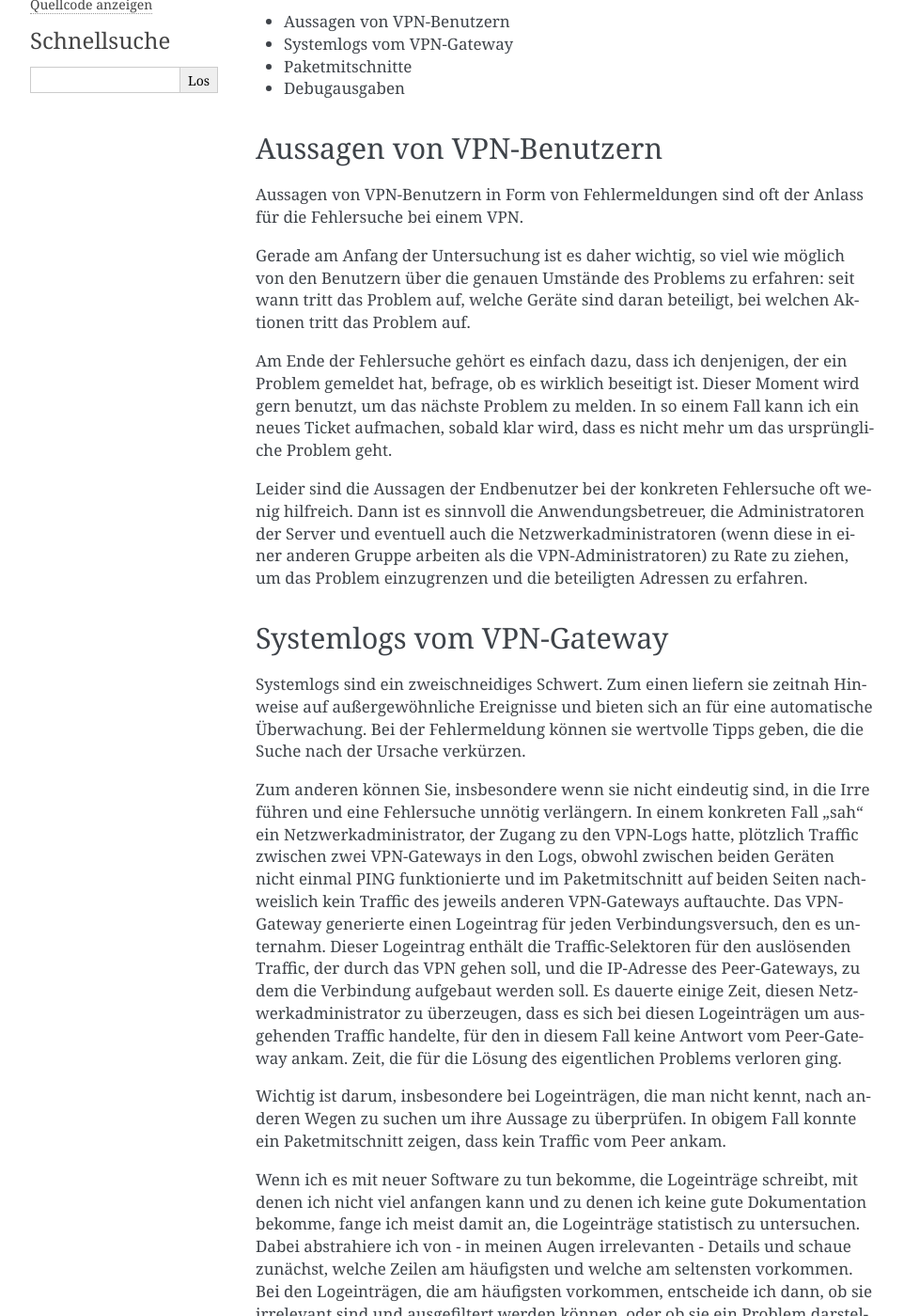
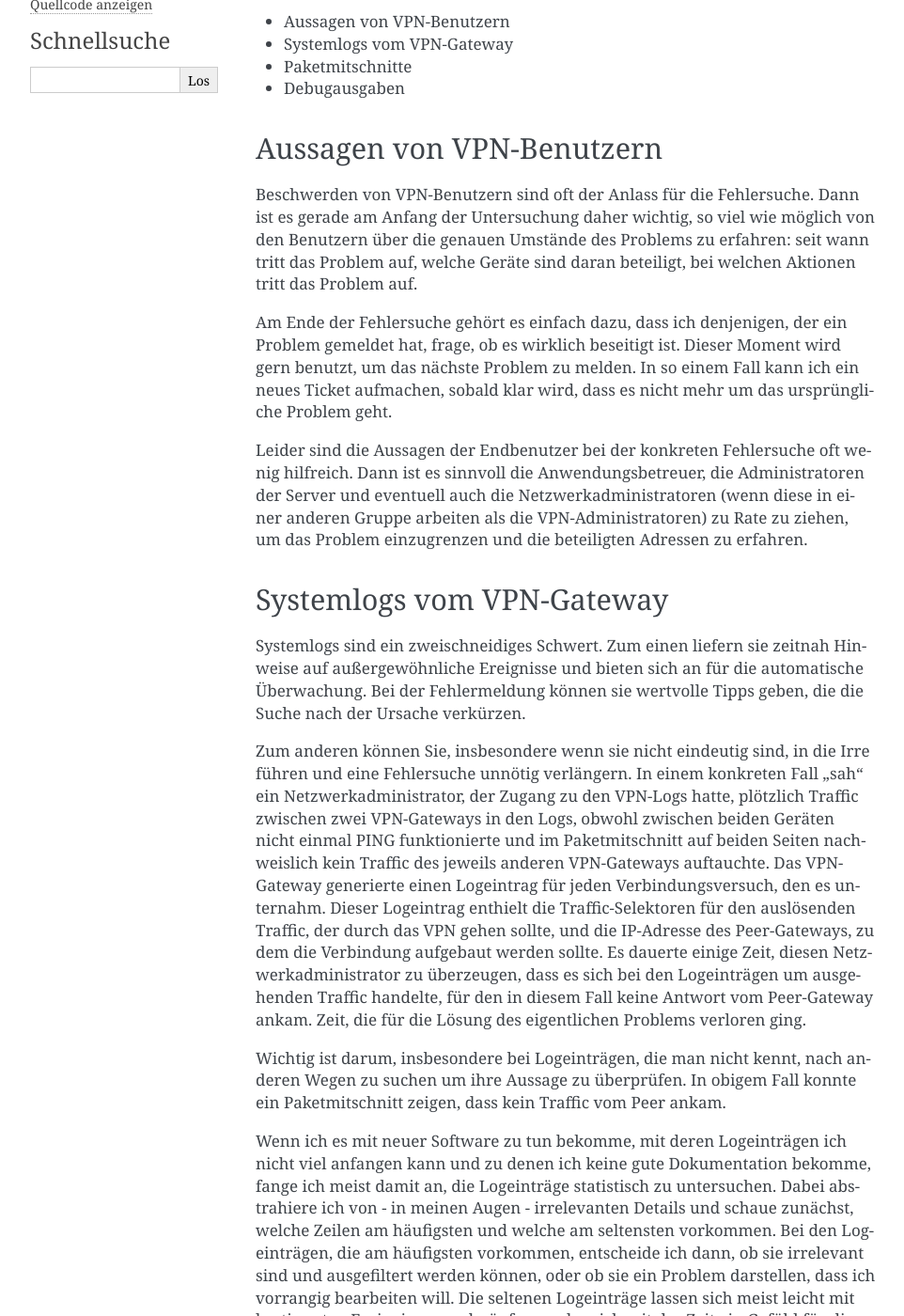
Before and after one commit to matwei-books/Fehlersuche-bei-IPsec-VPN-mit-IKEv2, a Sphinx documentation site: the page built from source/vorgehen/antworten.rst, in a window 1280 px wide and 1400 px high, scrolled down 381 px. Shown: the whole window at 94% size, without its empty margins (148-1110 px from the left). Built offline with Sphinx 7.4.7, drawn with Linux system fonts in a browser that asks for light colours; cross-references to code outside the pages are shown as plain code; some of the changed text lies outside the part shown.

Commit message:
Text nach laut lesen überarbeitet

```diff
--- a/source/vorgehen/antworten.rst
+++ b/source/vorgehen/antworten.rst
@@ -24,17 +24,17 @@ Antworten auf meine Fragen zu bekommen:
 Aussagen von VPN-Benutzern
 --------------------------
 
-Aussagen von VPN-Benutzern in Form von Fehlermeldungen sind oft der
-Anlass für die Fehlersuche bei einem VPN.
-
-Gerade am Anfang der Untersuchung ist es daher wichtig, so viel wie
-möglich von den Benutzern über die genauen Umstände des Problems zu
-erfahren: seit wann tritt das Problem auf, welche Geräte sind daran
-beteiligt, bei welchen Aktionen tritt das Problem auf.
+Beschwerden von VPN-Benutzern sind oft der Anlass für die Fehlersuche.
+Dann ist es gerade am Anfang der Untersuchung daher wichtig,
+so viel wie möglich von den Benutzern
+über die genauen Umstände des Problems zu erfahren:
+seit wann tritt das Problem auf,
+welche Geräte sind daran beteiligt,
+bei welchen Aktionen tritt das Problem auf.
 
 Am Ende der Fehlersuche gehört es einfach dazu,
 dass ich denjenigen, der ein Problem gemeldet hat,
-befrage, ob es wirklich beseitigt ist.
+frage, ob es wirklich beseitigt ist.
 Dieser Moment wird gern benutzt, um das nächste Problem zu melden.
 In so einem Fall kann ich ein neues Ticket aufmachen,
 sobald klar wird, dass es nicht mehr um das ursprüngliche Problem geht.
@@ -53,8 +53,9 @@ Systemlogs vom VPN-Gateway
 
 Systemlogs sind ein zweischneidiges Schwert. Zum einen liefern sie
 zeitnah Hinweise auf außergewöhnliche Ereignisse und bieten sich an für
-eine automatische Überwachung. Bei der Fehlermeldung können sie
-wertvolle Tipps geben, die die Suche nach der Ursache verkürzen.
+die automatische Überwachung.
+Bei der Fehlermeldung können sie wertvolle Tipps geben,
+die die Suche nach der Ursache verkürzen.
 
 Zum anderen können Sie, insbesondere wenn sie nicht eindeutig sind, in
 die Irre führen und eine Fehlersuche unnötig verlängern.
@@ -66,12 +67,12 @@ und im Paketmitschnitt auf beiden Seiten nachweislich
 kein Traffic des jeweils anderen VPN-Gateways auftauchte.
 Das VPN-Gateway generierte einen Logeintrag für jeden Verbindungsversuch,
 den es unternahm.
-Dieser Logeintrag enthält die Traffic-Selektoren
-für den auslösenden Traffic, der durch das VPN gehen soll,
+Dieser Logeintrag enthielt die Traffic-Selektoren
+für den auslösenden Traffic, der durch das VPN gehen sollte,
 und die IP-Adresse des Peer-Gateways,
-zu dem die Verbindung aufgebaut werden soll.
+zu dem die Verbindung aufgebaut werden sollte.
 Es dauerte einige Zeit, diesen Netzwerkadministrator zu überzeugen,
-dass es sich bei diesen Logeinträgen um ausgehenden Traffic handelte,
+dass es sich bei den Logeinträgen um ausgehenden Traffic handelte,
 für den in diesem Fall keine Antwort vom Peer-Gateway ankam.
 Zeit, die für die Lösung des eigentlichen Problems verloren ging.
 
@@ -81,12 +82,11 @@ In obigem Fall konnte ein Paketmitschnitt zeigen,
 dass kein Traffic vom Peer ankam.
 
 Wenn ich es mit neuer Software zu tun bekomme,
-die Logeinträge schreibt,
-mit denen ich nicht viel anfangen kann
+mit deren Logeinträgen ich nicht viel anfangen kann
 und zu denen ich keine gute Dokumentation bekomme,
 fange ich meist damit an,
 die Logeinträge statistisch zu untersuchen.
-Dabei abstrahiere ich von - in meinen Augen irrelevanten - Details
+Dabei abstrahiere ich von - in meinen Augen - irrelevanten Details
 und schaue zunächst,
 welche Zeilen am häufigsten und welche am seltensten vorkommen.
 Bei den Logeinträgen, die am häufigsten vorkommen,
@@ -134,7 +134,7 @@ das die irrelevanten Details maskiert.
 Mit der Zeit bekomme ich so ein Gefühl dafür,
 welche Logzeilen wichtig sind und was sie bedeuten.
 
-Manchmal reicht aber schon ein Blick auf die Anzahl von Logzeilen,
+Manchmal reicht aber schon ein Blick auf die Anzahl der Logzeilen,
 um zu erkennen, dass etwas nicht in Ordnung ist. In einem konkreten Fall
 war ein VPN in Abstimmung mit dem VPN-Administrator des Peers von IKEv1
 auf IKEv2 und zeitgemäße Crypto-Parameter umgestellt worden.
@@ -159,8 +159,8 @@ Paketmitschnitte
 
 Auf die konkrete Durchführung von Paketmitschnitten gehe ich im Abschnitt
 :ref:`grundlagen/paketmitschnitt:Paketmitschnitt` bei den Grundlagen ein.
-Hier reiße ich kurz an,
-wann und wofür ich Paketmitschnitte bei der Fehlersuche einsetze.
+Hier reiße ich nur kurz an,
+wann und wofür ich Paketmitschnitte einsetze.
 
 Bei der Fehlersuche verwende ich Paketmitschnitte sehr häufig, und zwar
 
@@ -280,8 +280,10 @@ Debugnachrichten einzuschalten::
   debug crypto ikev2 protocol 127
   debug crypto ikev2 platform 127
 
-Der erste Befehl ist nur wichtig, wenn es mehr als ein VPN auf dem
-Gateway gibt.
+Der erste Befehl ist nur wichtig,
+wenn es mehr als ein VPN auf dem Gateway gibt.
+Er sorgt dafür,
+dass ich nur Debugausgaben für die angegebene Peer-Adresse bekomme.
 
 Habe ich meine Informationen, schalte ich die Debugnachrichten wie folgt
 ab::
```
Also changed, not shown: other parts of source/vorgehen/antworten.rst (+6 -6 lines).
